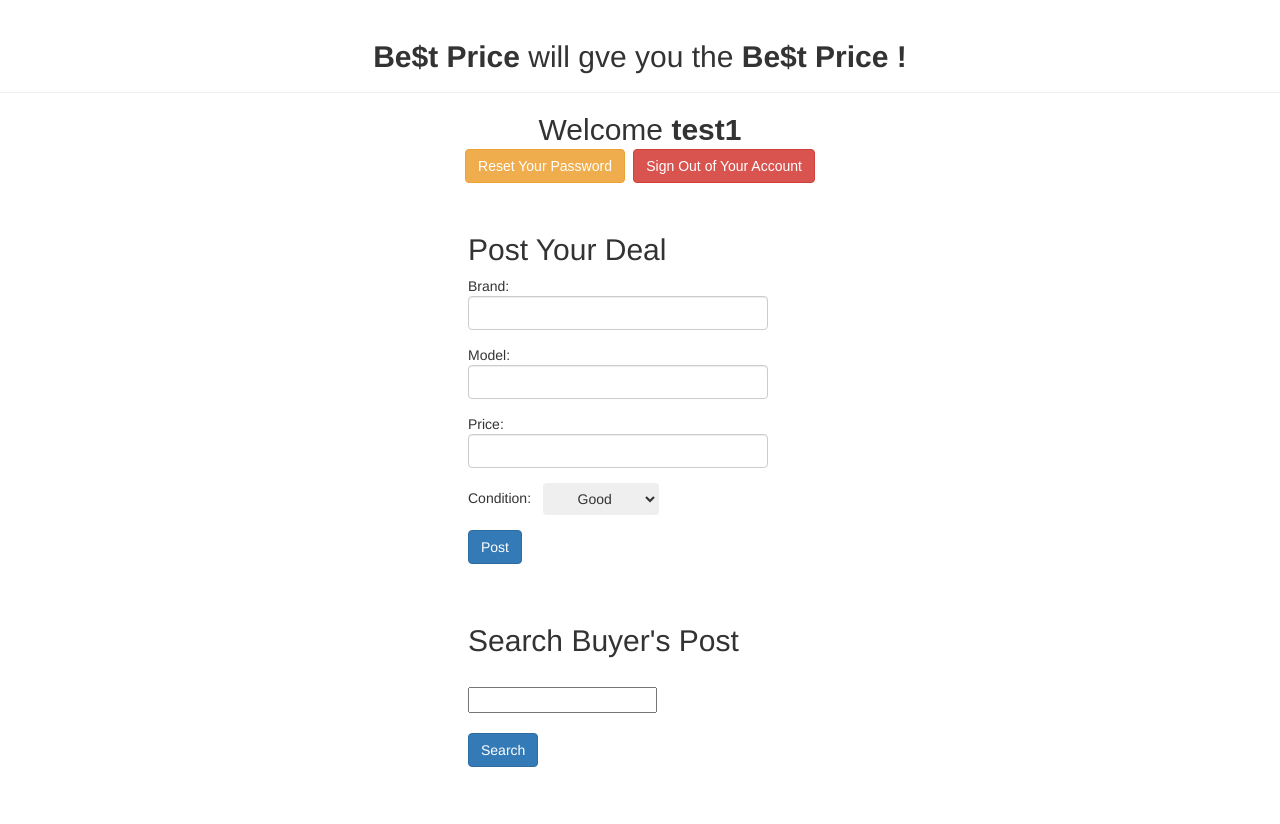
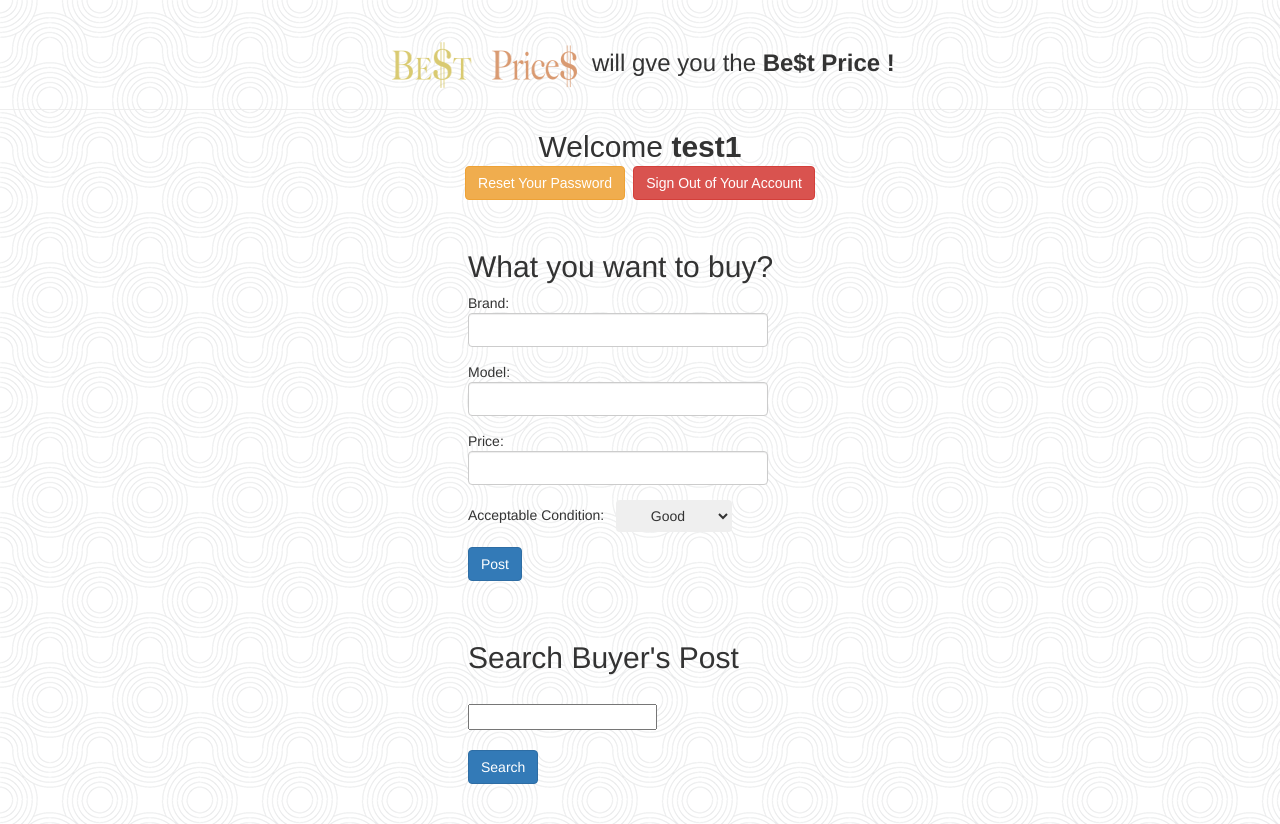
Before and after one commit to KartinJulia/Best_price, a PHP site: page / in a window 1280 px wide. Before the commit the page ends 767 px from the top, so only its background shows below. Run offline with PHP 8.4, Linux system fonts and the light colour scheme; a user stored in the database is signed in.

Commit message:
Final level done

```diff
--- a/DatabaseAdapter.php
+++ b/DatabaseAdapter.php
@@ -1,6 +1,6 @@
-
 <?php
-
+// Jiatian Wang
+// Jialiang Wang
 class DatabaseAdaptor {
     private $DB; // The instance variable used in every method
     // Connect to an existing data based named 'first'
@@ -24,7 +24,7 @@ class DatabaseAdaptor {
     // Use a different database
 
     public function getItem ($item) {
-        $stmt = $this->DB->prepare( "SELECT * FROM items WHERE brand LIKE('%$item%') OR model LIKE('%$item%');");
+        $stmt = $this->DB->prepare( "SELECT items.brand, items.model, items.price, items.conditions, users.username FROM items JOIN users ON users.user_id = items.buyer_id WHERE items.brand LIKE('%$item%') OR items.model LIKE('%$item%');");
         $stmt->execute();
         return $stmt->fetchAll(PDO::FETCH_ASSOC);
     }
--- a/controller.php
+++ b/controller.php
@@ -1,5 +1,7 @@
+<?php
+// Jiatian Wang
+// Jialiang Wang
 
-<?php
 include "DatabaseAdapter.php";
 $theDBA = new DatabaseAdaptor();
 $item = $_GET["item"];
--- a/index.php
+++ b/index.php
@@ -1,7 +1,9 @@
 <?php
+// Jiatian Wang
+// Jialiang Wang
+
 // Initialize the session
 session_start();
-
 // Check if the user is logged in, if not then redirect him to login page
 if(!isset($_SESSION["loggedin"]) || $_SESSION["loggedin"] !== true){
     header("location: login.php");
@@ -20,7 +22,7 @@ if(!isset($_SESSION["loggedin"]) || $_SESSION["loggedin"] !== true){
 <body>
 
     <div class="page-header">
-        <h2><b>Be$t Price</b> will gve you the <b>Be$t Price !</b></h2>
+        <h3><img src="BestPriceIcon.png" alt="Best Price Icon" height="50" width="200"> will gve you the <b>Be$t Price !</b></h3>
     </div>
     <div class="welcome">
       Welcome <b><?php echo htmlspecialchars($_SESSION["username"]); ?></b>
@@ -34,7 +36,7 @@ if(!isset($_SESSION["loggedin"]) || $_SESSION["loggedin"] !== true){
 
 <!-- Post deal -->
     <div class="wrapper">
-      <h2>Post Your Deal</h2>
+      <h2>What you want to buy?</h2>
 
       <form action="post_controller.php" method="get">
 
@@ -48,7 +50,7 @@ if(!isset($_SESSION["loggedin"]) || $_SESSION["loggedin"] !== true){
         Price:<input type="text" name="price" class="form-control" required>
       </div>
       <div class="form-group">
-        Condition:&nbsp;&nbsp;&nbsp;<select name="conditions" class="btn btn-secondary dropdown-toggle" required>
+        Acceptable Condition:&nbsp;&nbsp;&nbsp;<select name="conditions" class="btn btn-secondary dropdown-toggle" required>
           <option value="good">Good</option>
           <option value="acceptable">Acceptable</option>
           <option value="brandnew">Brand New</option>
@@ -119,14 +121,15 @@ if(!isset($_SESSION["loggedin"]) || $_SESSION["loggedin"] !== true){
          ajax.onreadystatechange = function() {
            if (ajax.readyState == 4 && ajax.status == 200) {
              var respon = ajax.responseText;
-             // test.innerHTML = respon;
+            //test.innerHTML = respon;
              //change.innerHTML += respon;
              var res = JSON.parse(ajax.responseText);
              var disply = "<br><table>";
 
              for (var i = 0; i < res.length; i++) {
                  disply += "<tr><td>" + res[i].brand + "|" + res[i].model +
-                  "|" + res[i].price + "|" + res[i].conditions + "</tr></td>";
+                  "|" + res[i].price + "|" + res[i].conditions + "|" +
+                   res[i].username + "</tr></td>";
                };
              disply += "</table>";
              change.innerHTML = disply;
--- a/login.php
+++ b/login.php
@@ -1,4 +1,7 @@
 <?php
+// Jiatian Wang
+// Jialiang Wang
+
 // Initialize the session
 session_start();
 
--- a/post_controller.php
+++ b/post_controller.php
@@ -1,4 +1,6 @@
 <!DOCTYPE html>
+<!-- Jiatian Wang
+Jialiang Wang -->
 <html lang="en">
 <head>
     <meta charset="UTF-8">
--- a/reset_password.php
+++ b/reset_password.php
@@ -1,4 +1,7 @@
 <?php
+// Jiatian Wang
+// Jialiang Wang
+
 // Initialize the session
 session_start();
 
--- a/styles.css
+++ b/styles.css
@@ -1,3 +1,6 @@
+/* Jiatian Wang
+Jialiang Wang */
+
 @charset "UTF-8";
 /* styles.css */
 
@@ -18,13 +21,9 @@ tr:nth-child(even) {
   background-color: #dddddd;
 }
 
-.mainbody{
-   text-align: center;
+body{background-image: url("round.png");
  }
 
- .login_body{
-   font: 14px sans-serif;
-  }
 
  .wrapper{
    width: 600px;
```
Also changed, not shown: register.php (+12 -1 lines), view.php (+9 -11 lines), BestPriceIcon.png (added), binding_light.png (added), round.png (added), 1 other file.
